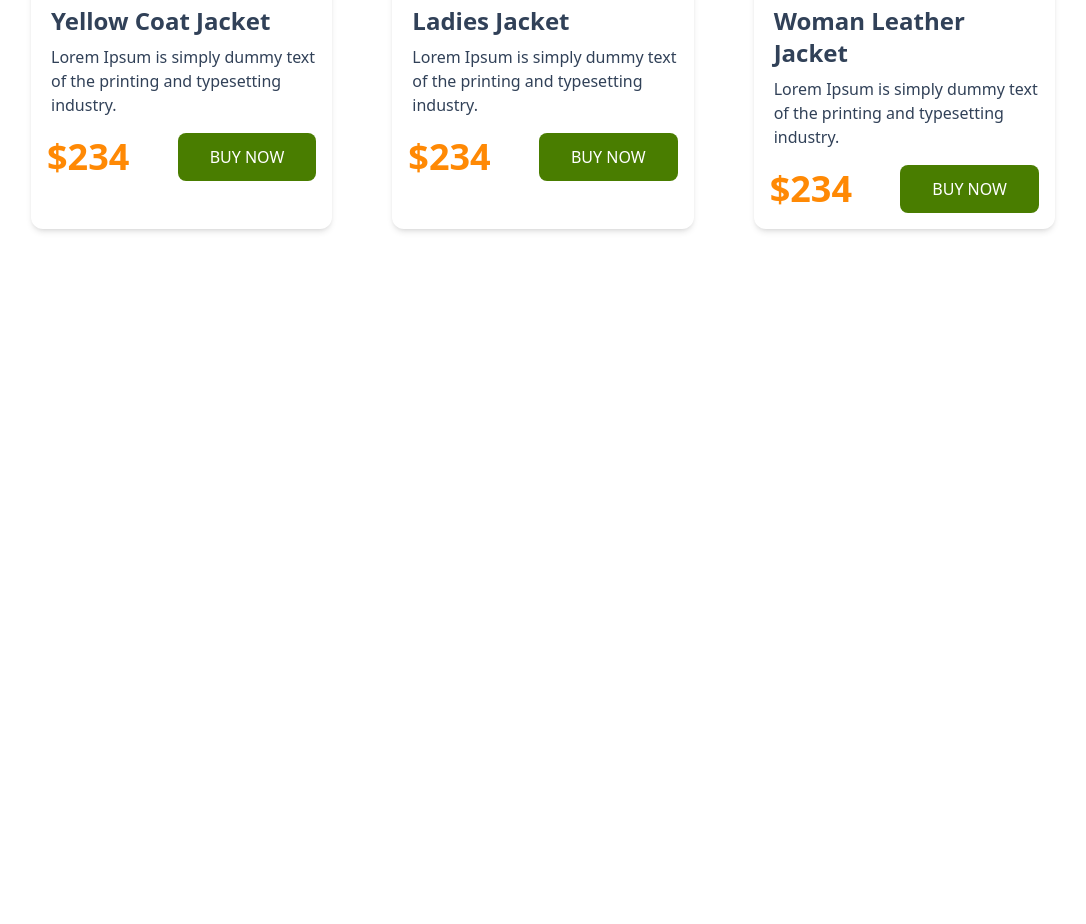
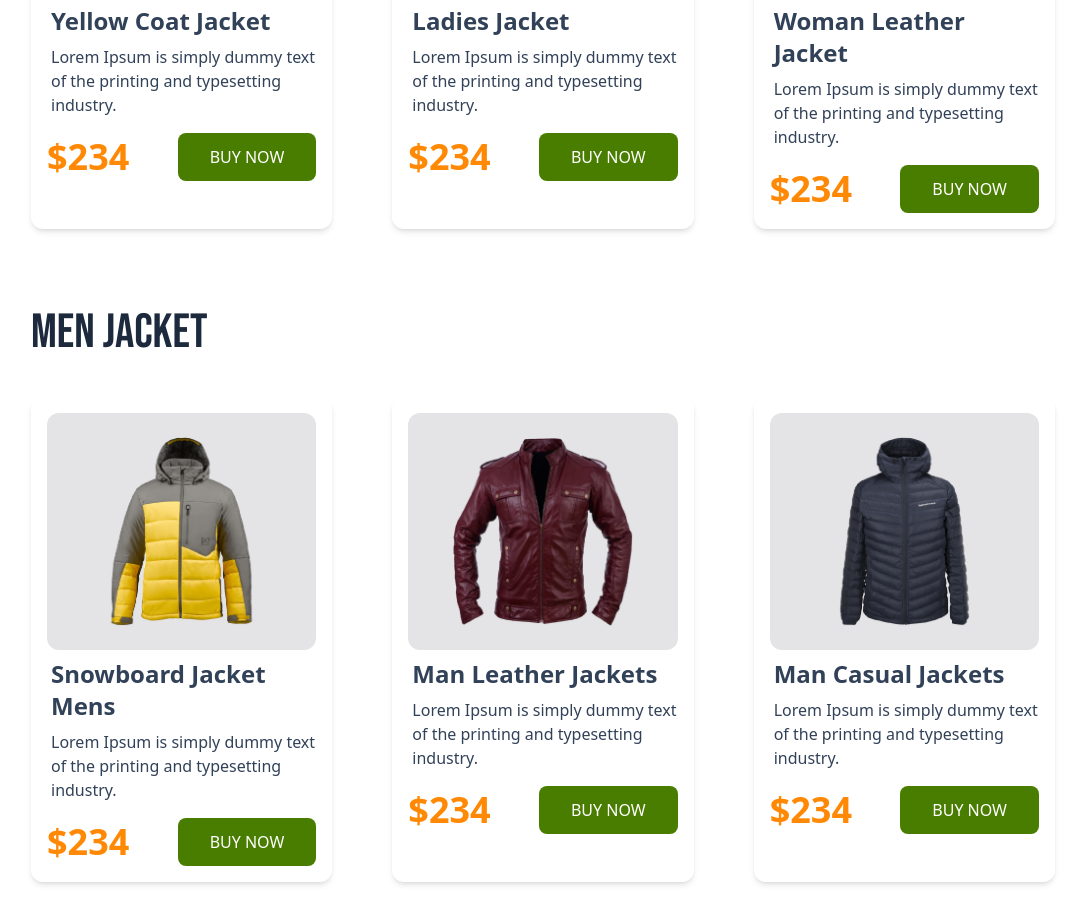
Before and after one commit to deverfan44/Penguin-Fashion-Tawlind, a plain HTML site: page index.html in a window 1280 px wide. Shown: the part 1088-2012 px from the top of the page, without its empty margins (97-1183 px from the left). Before the commit the page ends 1381 px from the top, so only its background shows below. Drawn offline with nearby package versions, Linux system fonts and the light colour scheme.

Commit message:
Develop Men Collection Section

```diff
--- a/index.html
+++ b/index.html
@@ -44,7 +44,7 @@
 
     <main>
         <!-- Women Collection  -->
-        <section class="women_collection my-16">
+        <section class="women_collection mt-16 mb-20">
             <div class="w-4/5 mx-auto women_title mb-10">
                 <h1 class="bebus_neue_font font-bold text-slate-800 text-5xl">Women Jacket</h1>
             </div>
@@ -90,6 +90,54 @@
                 </div>
             </div>
         </section>
+
+        <!-- Men collection  -->
+        <section class="men_collection my-16">
+            <div class="w-4/5 mx-auto women_title mb-10">
+                <h1 class="bebus_neue_font font-bold text-slate-800 text-5xl">Men Jacket</h1>
+            </div>
+            <div class="w-4/5 mx-auto flex md:flex-row flex-col md:gap-x-8 lg:gap-x-15">
+                <div class="card_box p-4 rounded-xl shadow-md">
+                    <div class="card_img flex justify-center bg-zinc-200 rounded-xl py-6">
+                        <img src="./images/jacket-4.png" class="w-4/6" alt="">
+                    </div>
+                    <div class="card_content pl-1">
+                        <h3 class="text-2xl font-bold text-slate-700 my-2">Snowboard Jacket Mens</h3>
+                        <p class="text-slate-700">Lorem Ipsum is simply dummy text of the printing and typesetting industry.<p>
+                    </div>
+                    <div class="card_price flex lg:flex-row md:flex-col lg:justify-between lg:items-center justify-between mt-4">
+                        <h1 class="text-4xl text-orange-400 font-bold md:mb-2 lg:mb-0">$234</h1>
+                        <button type="button" class="bg-lime-700 text-white px-8 py-3 uppercase rounded-lg cursor-pointer">Buy Now</button>
+                    </div>
+                </div>
+                <div class="card_box p-4 rounded-xl shadow-md">
+                    <div class="card_img flex justify-center bg-zinc-200 rounded-xl py-6">
+                        <img src="./images/jacket-5.png" class="w-4/6" alt="">
+                    </div>
+                    <div class="card_content pl-1">
+                        <h3 class="text-2xl font-bold text-slate-700 my-2">Man Leather Jackets</h3>
+                        <p class="text-slate-700">Lorem Ipsum is simply dummy text of the printing and typesetting industry.<p>
+                    </div>
+                    <div class="card_price flex lg:flex-row md:flex-col lg:justify-between lg:items-center justify-between mt-4">
+                        <h1 class="text-4xl text-orange-400 font-bold md:mb-2 lg:mb-0">$234</h1>
+                        <button type="button" class="bg-lime-700 text-white px-8 py-3 uppercase rounded-lg cursor-pointer">Buy Now</button>
+                    </div>
+                </div>
+                <div class="card_box p-4 rounded-xl shadow-md">
+                    <div class="card_img flex justify-center bg-zinc-200 rounded-xl py-6">
+                        <img src="./images/jacket-6.png" class="w-4/6" alt="">
+                    </div>
+                    <div class="card_content pl-1">
+                        <h3 class="text-2xl font-bold text-slate-700 my-2">Man Casual Jackets</h3>
+                        <p class="text-slate-700">Lorem Ipsum is simply dummy text of the printing and typesetting industry.<p>
+                    </div>
+                    <div class="card_price flex lg:flex-row md:flex-col lg:justify-between lg:items-center justify-between mt-4">
+                        <h1 class="text-4xl text-orange-400 font-bold md:mb-2 lg:mb-0">$234</h1>
+                        <button type="button" class="bg-lime-700 text-white px-8 py-3 uppercase rounded-lg cursor-pointer">Buy Now</button>
+                    </div>
+                </div>
+            </div>
+        </section>
     </main>
 </body>
 </html>
```
